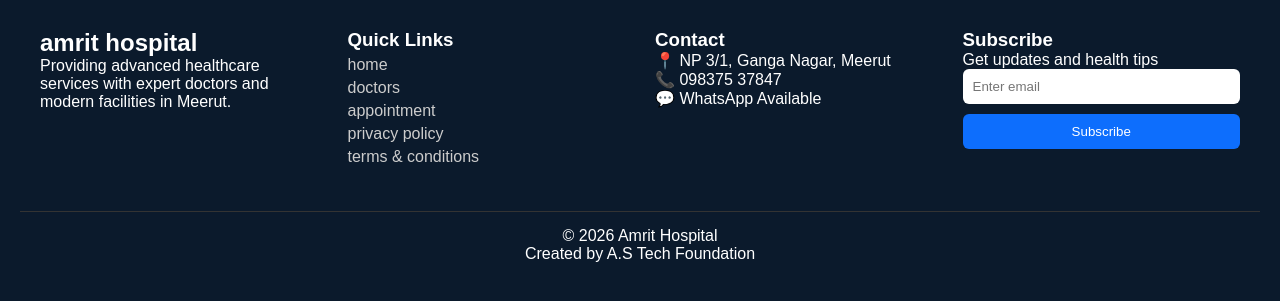
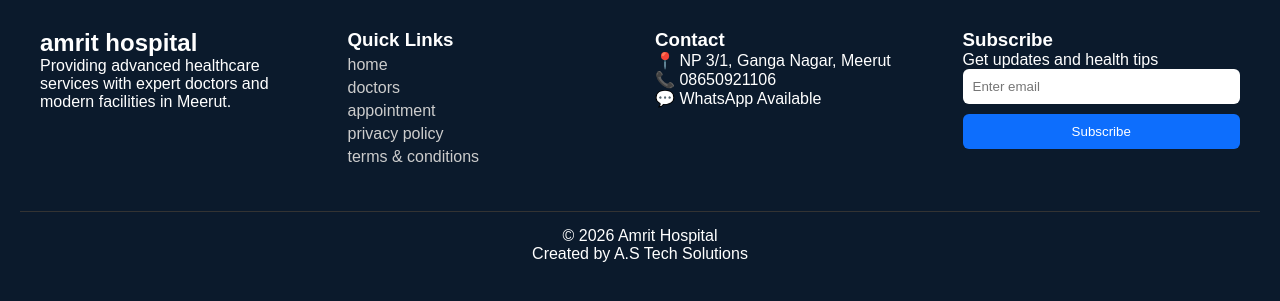
Before and after one commit to kinh17631-star/Amrithospital, a Next.js app: page / in a window 1280 px wide. Shown: the part 2965-3266 px from the top of the page. Built offline with nearby package versions, Linux system fonts and the light colour scheme.

Commit message:
Update footer.js

```diff
--- a/components/footer.js
+++ b/components/footer.js
@@ -58,7 +58,7 @@
         <div>
           <h3>Contact</h3>
           <p>📍 NP 3/1, Ganga Nagar, Meerut</p>
-          <p>📞 098375 37847</p>
+          <p>📞 08650921106</p>
           <p>💬 WhatsApp Available</p>
         </div>
 
@@ -92,7 +92,7 @@
         paddingTop: "15px"
       }}>
         <p>© 2026 Amrit Hospital</p>
-        <p>Created by A.S Tech Foundation</p>
+        <p>Created by A.S Tech Solutions</p>
       </div>
 
     </footer>
```
